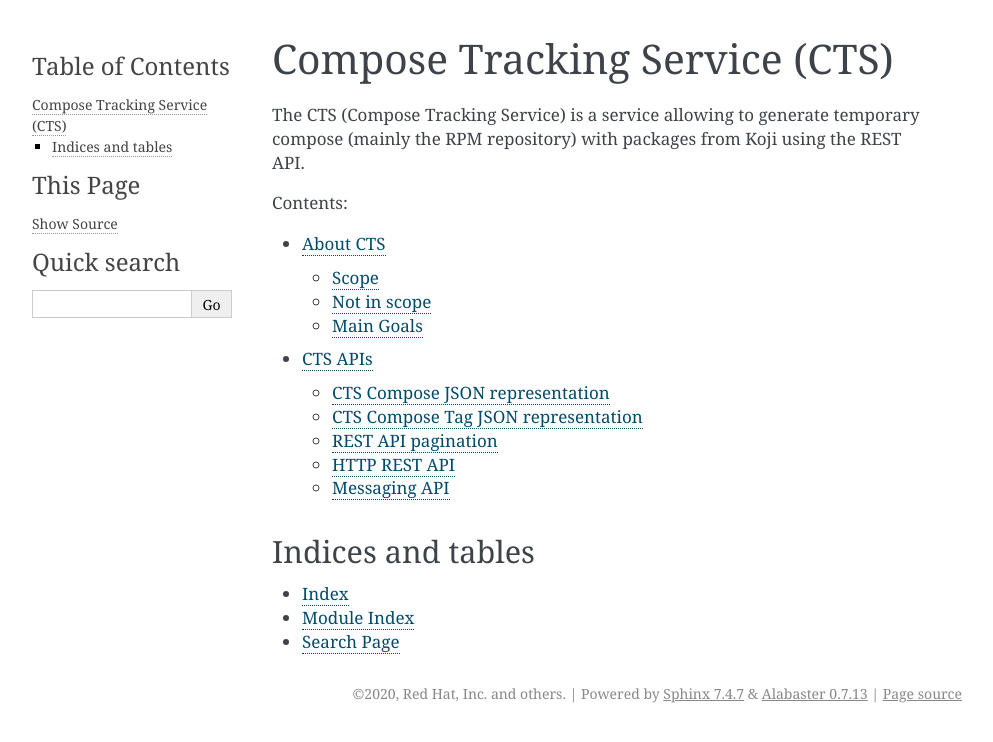
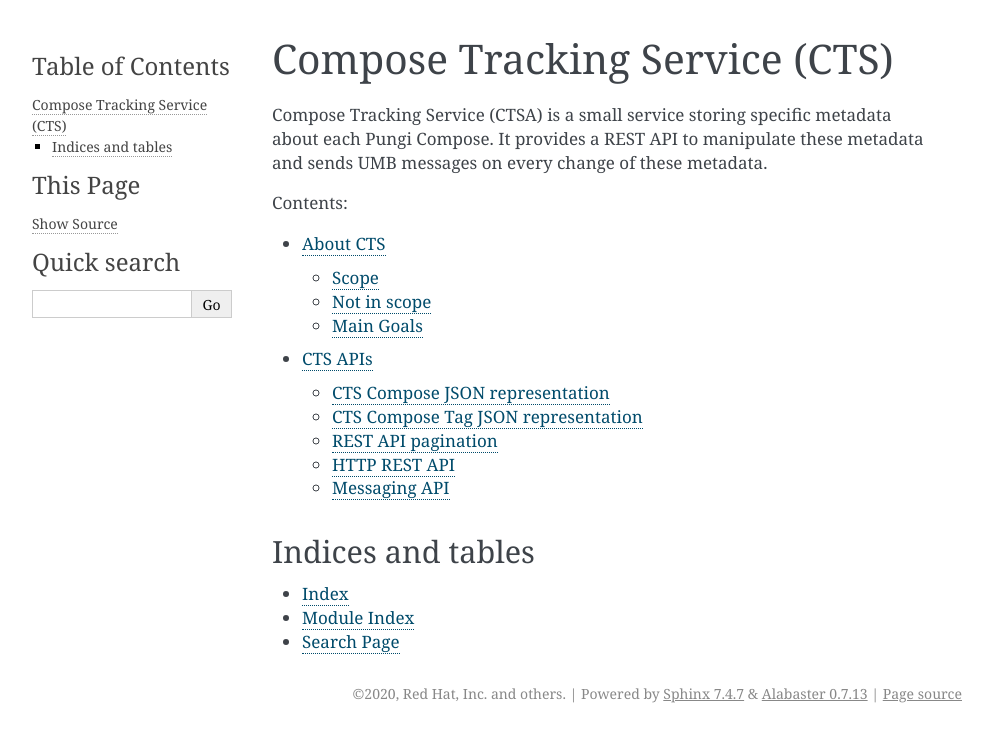
Before and after one commit to release-engineering/cts, a Sphinx documentation site: the page built from docs/index.rst, in a window 1280 px wide. Shown: the top 742 px of the page, without its empty margins (148-1141 px from the left). Built offline with Sphinx 7.4.7, drawn with Linux system fonts in a browser that asks for light colours.

Commit message:
Fix documentation.

```diff
--- a/docs/index.rst
+++ b/docs/index.rst
@@ -7,8 +7,8 @@
 Compose Tracking Service (CTS)
 ==============================
 
-The CTS (Compose Tracking Service) is a service allowing to generate temporary
-compose (mainly the RPM repository) with packages from Koji using the REST API.
+Compose Tracking Service (CTSA) is a small service storing specific metadata about each Pungi Compose.
+It provides a REST API to manipulate these metadata and sends UMB messages on every change of these metadata.
 
 .. toctree::
    :maxdepth: 2
```
